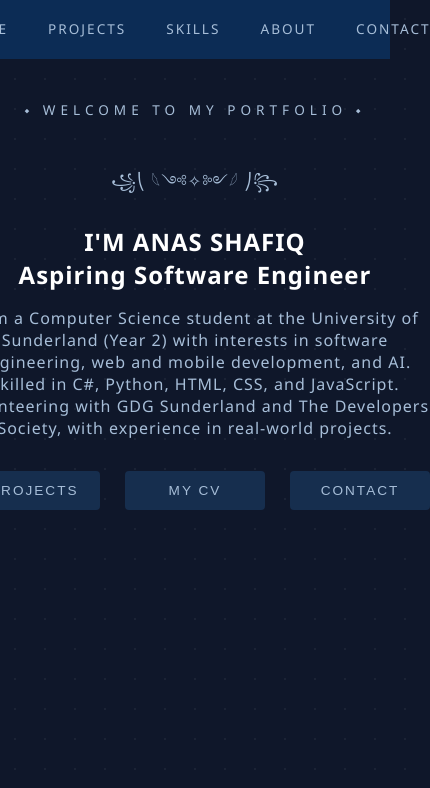
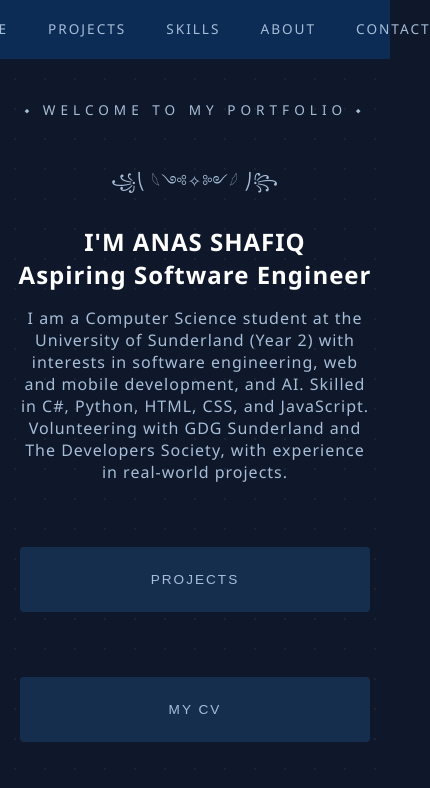
Before and after one commit to anasshafique/my-portfolio-website, a plain HTML site: page index.html in a window 390 px wide. Shown: the part 56-844 px from the top of the page, 430 px wide, since content can reach past the window. Drawn offline with Linux system fonts and the light colour scheme.

Commit message:
fixed the hero section

```diff
--- a/style.css
+++ b/style.css
@@ -339,6 +339,80 @@ nav ul li a:hover {
 
     @media (min-width: 319px) and (max-width: 800px) {
 
+        .hero{
+    display: flex;
+    justify-content: center;
+    align-items: flex-start;
+    padding-top: 40%;
+    height: 130vh;
+}
+
+.hero > .container{
+    display: flex;
+    max-width: 40rem;
+    justify-content: center;
+    flex-direction: column;
+    align-items: center;
+}
+
+.hero > .container p{
+    text-align: center;
+    width: 350px;
+    color: #a7bed8;
+
+}
+
+.hero > .container .decor{
+    margin-block-start: 35px;
+}
+
+.hero > .container h1{
+    margin-block-start:  0.67em;
+    color: #ffffff;
+}
+
+.hero > .container h2{
+    margin-block-end: 0.67em;
+    color: #ffffff;
+}
+
+/* Hero buttons */
+.hero-button{
+    display: flex;
+    flex-direction: column;
+    gap: 1px;
+}
+
+.hero > .container button{
+    margin-top: 4rem;
+    padding: 25px;
+    width: 350px;
+    background-color:#162e4e;
+    border: none;
+    text-decoration: none;
+    color: #a7bed8;
+    font-weight: normal;
+    font-size: 0.85rem;
+    text-transform: uppercase;
+    letter-spacing: 2px;
+    cursor: pointer;
+    border-radius: 4px;
+    transition: all 0.3s ease;
+}
+
+.hero > .container button:hover {
+    background-color: #183c6b;
+    transform: translateY(-2px);
+    box-shadow: 0 4px 12px #0c2442;
+}
+
+.hero-button a {
+    text-decoration: none;
+    color: #a7bed8;
+
+}
+
+
 
       nav {
     position: fixed;
@@ -396,30 +470,14 @@ nav ul {
     transition: all 0.3s ease;
 }
 
-.hero{
-    display: flex;
-    justify-content: center;
-    align-items: flex-start;
-    padding: 40% 30%;
-    height: 100vh;
-}
-
-.hero-button{
-    display: flex;
-
-    gap: 25px;
-}
 
 
 
     }
 
     @media (min-width: 800px) and (max-width: 1200px) {
-      body {
-        background-color: powderblue;
-      }
 
-      .hero{
+    .hero{
     display: flex;
     justify-content: center;
     align-items: flex-start;
@@ -503,16 +561,4 @@ nav ul {
 
 
 
-    }
-
-    @media (min-width: 1201px) and (max-width: 1600px) {
-      body {
-        background-color: limegreen;
-      }
-    }
-
-    @media (min-width: 1601px) {
-      body {
-        background-color: seagreen;
-      }
-    }
+}
```
